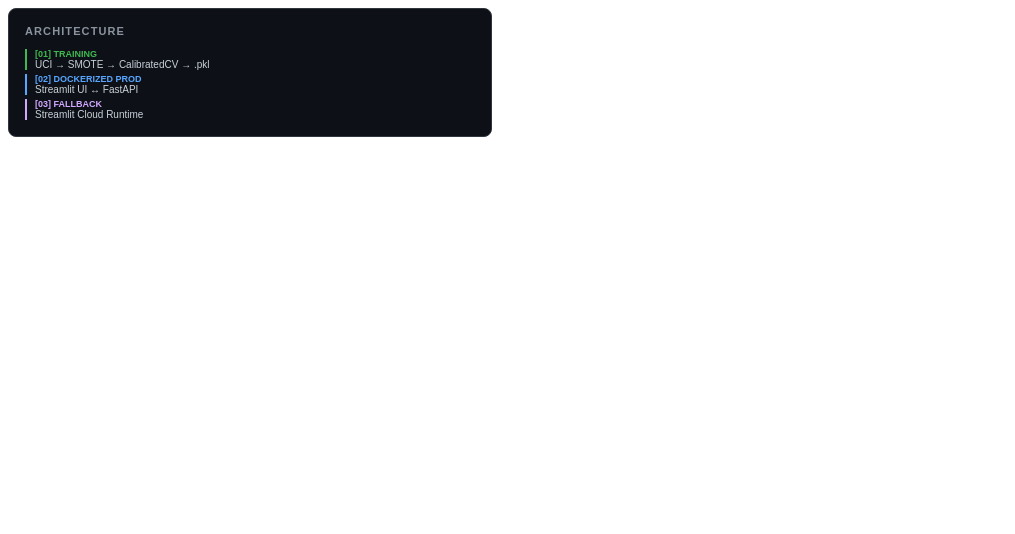
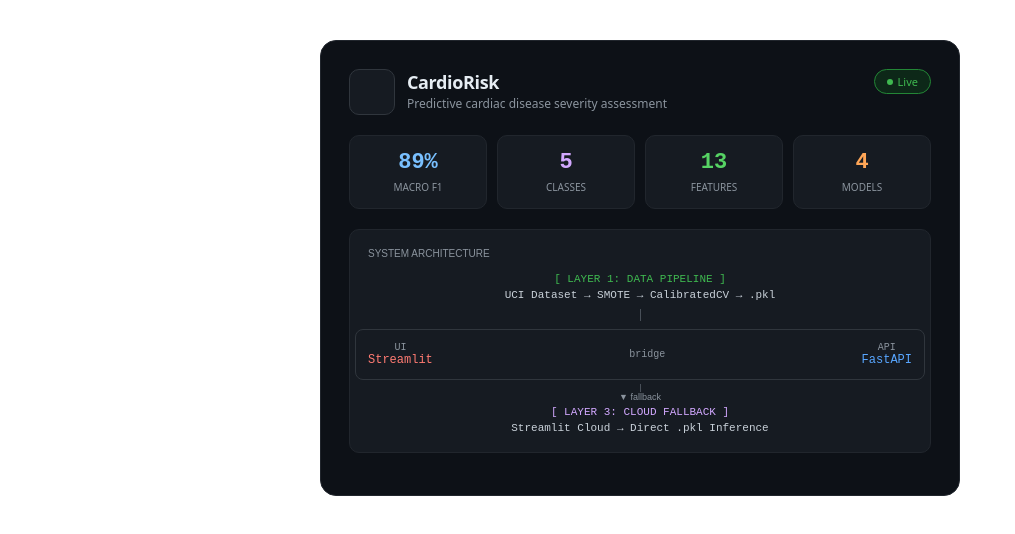
Before and after one commit to Adam210503/CardioRisk, a plain HTML site: page index.html in a window 1280 px wide. Shown: the whole page, without its empty margins (0-1015 px from the left). Drawn offline with Linux system fonts and the light colour scheme.

Commit message:
Refactor HTML structure and styles for layout

```diff
--- a/index.html
+++ b/index.html
@@ -1,22 +1,66 @@
-<div style="background: #0d1117; border: 1px solid #30363d; border-radius: 8px; padding: 16px; margin-bottom: 16px; font-family: sans-serif; max-width: 450px;">
+<div style="padding: 2rem 1rem; display: flex; flex-direction: column; align-items: center; gap: 16px;">
+  <div style="background: #0d1117; border-radius: 16px; padding: 28px 28px 22px; border: 1px solid #21262d; width: 100%; max-width: 640px; box-sizing: border-box; font-family: system-ui, -apple-system, sans-serif;">
 
-  <h3 style="margin: 0 0 12px 0; color: #8b949e; font-size: 11px; text-transform: uppercase; letter-spacing: 0.1em;">Architecture</h3>
-
-  <div style="display: flex; flex-direction: column; gap: 4px;">
-
-    <div style="border-left: 2px solid #3fb950; padding-left: 8px;">
-      <div style="font-size: 9px; color: #3fb950; font-weight: bold;">[01] TRAINING</div>
-      <div style="font-size: 10px; color: #c9d1d9;">UCI → SMOTE → CalibratedCV → .pkl</div>
+    <div style="display: flex; align-items: flex-start; justify-content: space-between; margin-bottom: 20px;">
+      <div style="display: flex; align-items: center; gap: 12px;">
+        <div style="background: #161b22; border: 1px solid #30363d; border-radius: 10px; width: 44px; height: 44px; display: flex; align-items: center; justify-content: center; flex-shrink: 0;">
+          <i class="ti ti-activity" style="font-size: 22px; color: #58a6ff;" aria-hidden="true"></i>
+        </div>
+        <div>
+          <div style="font-size: 18px; font-weight: 600; color: #e6edf3; letter-spacing: -0.02em; line-height: 1.2;">CardioRisk</div>
+          <div style="font-size: 12px; color: #8b949e; margin-top: 2px;">Predictive cardiac disease severity assessment</div>
+        </div>
+      </div>
+      <span style="background: #0d2818; border: 1px solid #238636; border-radius: 99px; padding: 4px 12px; font-size: 11px; font-weight: 500; color: #3fb950; display: flex; align-items: center; gap: 5px;">
+        <span style="width: 6px; height: 6px; border-radius: 50%; background: #3fb950;"></span> Live
+      </span>
     </div>
 
-    <div style="border-left: 2px solid #58a6ff; padding-left: 8px;">
-      <div style="font-size: 9px; color: #58a6ff; font-weight: bold;">[02] DOCKERIZED PROD</div>
-      <div style="font-size: 10px; color: #c9d1d9;">Streamlit UI ↔ FastAPI</div>
+    <div style="display: grid; grid-template-columns: repeat(4, 1fr); gap: 10px; margin-bottom: 20px;">
+      <div style="background: #161b22; border: 1px solid #21262d; border-radius: 10px; padding: 14px 10px; text-align: center;">
+        <div style="font-size: 22px; font-weight: 600; color: #79c0ff; font-family: monospace;">89%</div>
+        <div style="font-size: 10px; color: #8b949e; margin-top: 5px; text-transform: uppercase;">Macro F1</div>
+      </div>
+      <div style="background: #161b22; border: 1px solid #21262d; border-radius: 10px; padding: 14px 10px; text-align: center;">
+        <div style="font-size: 22px; font-weight: 600; color: #d2a8ff; font-family: monospace;">5</div>
+        <div style="font-size: 10px; color: #8b949e; margin-top: 5px; text-transform: uppercase;">Classes</div>
+      </div>
+      <div style="background: #161b22; border: 1px solid #21262d; border-radius: 10px; padding: 14px 10px; text-align: center;">
+        <div style="font-size: 22px; font-weight: 600; color: #56d364; font-family: monospace;">13</div>
+        <div style="font-size: 10px; color: #8b949e; margin-top: 5px; text-transform: uppercase;">Features</div>
+      </div>
+      <div style="background: #161b22; border: 1px solid #21262d; border-radius: 10px; padding: 14px 10px; text-align: center;">
+        <div style="font-size: 22px; font-weight: 600; color: #ffa657; font-family: monospace;">4</div>
+        <div style="font-size: 10px; color: #8b949e; margin-top: 5px; text-transform: uppercase;">Models</div>
+      </div>
     </div>
 
-    <div style="border-left: 2px solid #d2a8ff; padding-left: 8px;">
-      <div style="font-size: 9px; color: #d2a8ff; font-weight: bold;">[03] FALLBACK</div>
-      <div style="font-size: 10px; color: #c9d1d9;">Streamlit Cloud Runtime</div>
+    <div style="background: #161b22; border: 1px solid #21262d; border-radius: 10px; padding: 18px; margin-bottom: 20px; font-family: monospace; display: flex; flex-direction: column; align-items: center;">
+      <div style="width: 100%; font-size: 10px; color: #8b949e; margin-bottom: 14px; font-family: sans-serif; text-align: left; text-transform: uppercase;">System Architecture</div>
+
+      <div style="text-align: center; color: #c9d1d9; font-size: 11px;">
+        <div style="color: #3fb950; margin-bottom: 4px;">[ LAYER 1: DATA PIPELINE ]</div>
+        UCI Dataset → SMOTE → CalibratedCV → .pkl
+      </div>
+
+      <div style="width: 1px; height: 12px; background: #484f58; margin: 8px 0;"></div>
+
+      <div style="width: 100%; border: 1px solid #30363d; border-radius: 8px; padding: 12px; display: flex; align-items: center; justify-content: space-between;">
+        <div style="text-align: center;"><div style="font-size: 10px; color: #8b949e;">UI</div><div style="color: #ff7b72; font-size: 12px;">Streamlit</div></div>
+        <div style="font-size: 10px; color: #8b949e;">bridge</div>
+        <div style="text-align: center;"><div style="font-size: 10px; color: #8b949e;">API</div><div style="color: #58a6ff; font-size: 12px;">FastAPI</div></div>
+      </div>
+
+      <div style="display: flex; flex-direction: column; align-items: center; margin: 4px 0;">
+        <div style="width: 1px; height: 8px; background: #484f58;"></div>
+        <span style="font-size: 9px; color: #8b949e; font-family: sans-serif;">▼ fallback</span>
+      </div>
+
+      <div style="text-align: center; color: #c9d1d9; font-size: 11px;">
+        <div style="color: #d2a8ff; margin-bottom: 4px;">[ LAYER 3: CLOUD FALLBACK ]</div>
+        Streamlit Cloud → Direct .pkl Inference
+      </div>
     </div>
+
   </div>
 </div>
```
